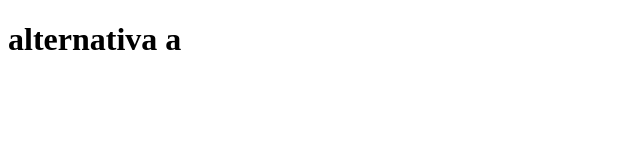
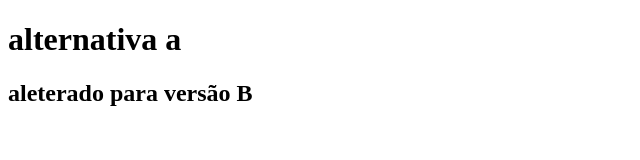
Before and after one commit to jessymanu/git-aula01, a plain HTML site: page index.html in a window 1280 px wide. Shown: the whole page, without its empty margins (0-640 px from the left). Drawn offline with Linux system fonts and the light colour scheme.

Commit message:
mais uma versão atualizada

```diff
--- a/index.html
+++ b/index.html
@@ -7,5 +7,6 @@
 </head>
 <body>
     <h1>alternativa a</h1>
+    <h2>aleterado para versão B</h2>
 </body>
 </html>
```
